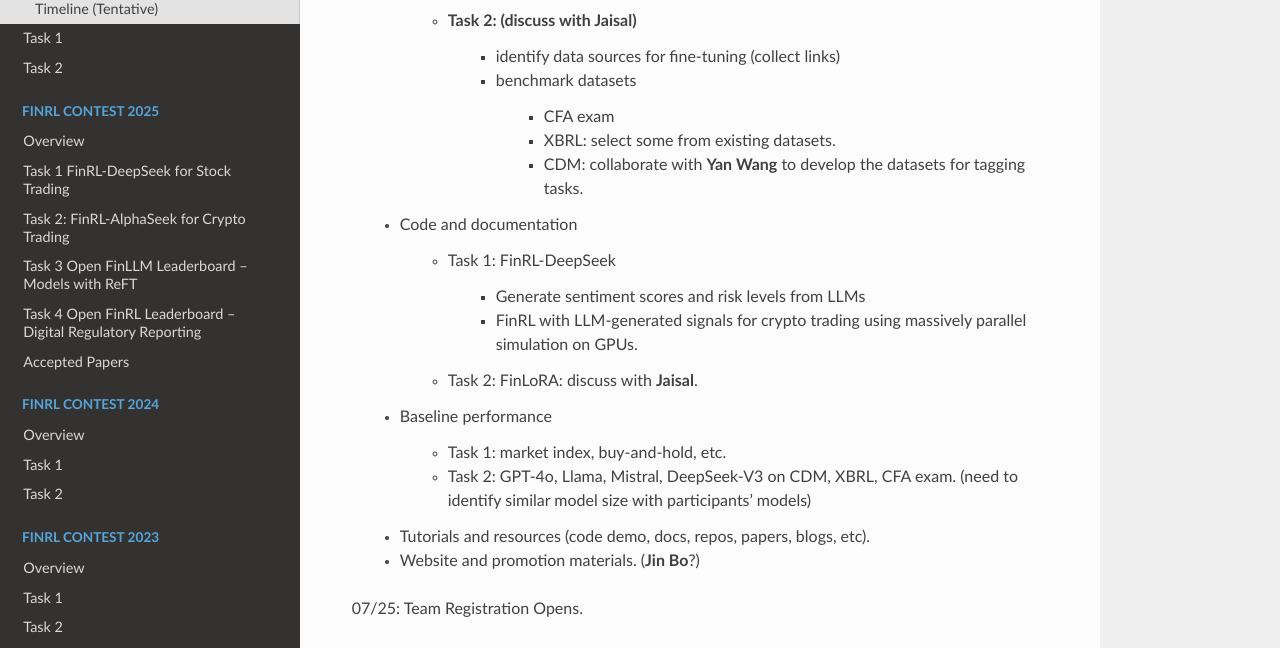
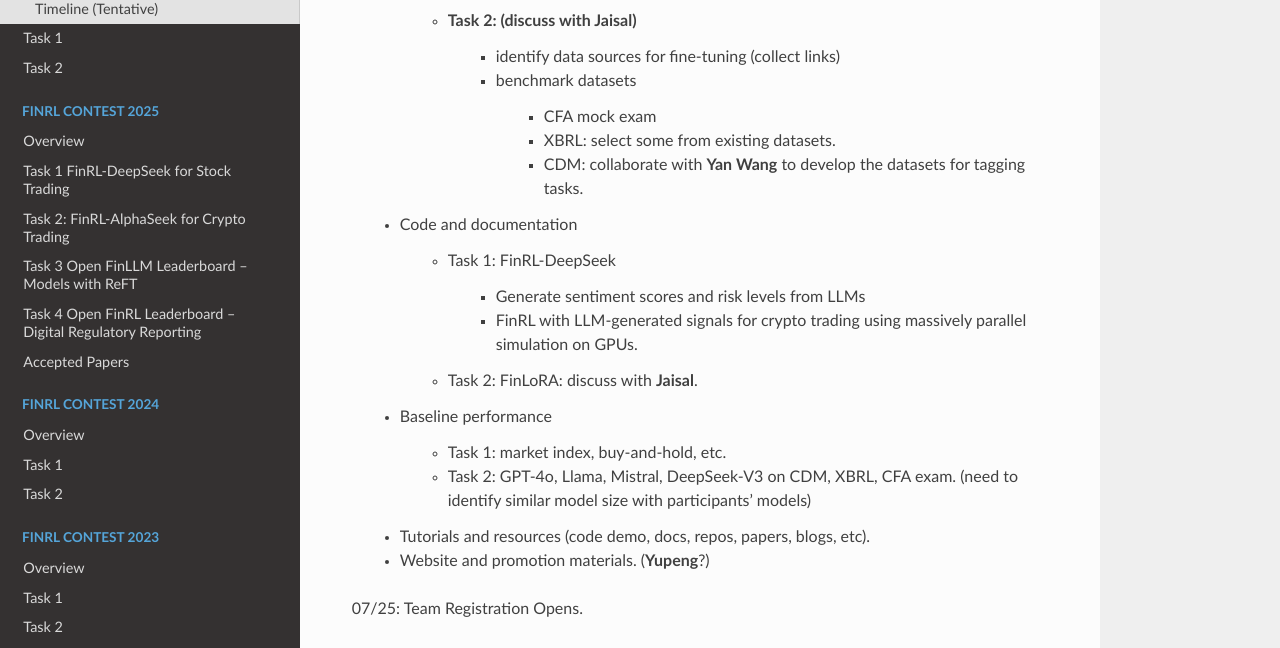
Before and after one commit to Xingyu025/FinAI-Contest, a Sphinx documentation site: the page built from docs/source/finai2025/overview.rst, in a window 1280 px wide and 900 px high, scrolled down 1312 px. Shown: the part 151-799 px from the top of the window. Built offline with Sphinx 7.4.7 and the Read the Docs theme 3.1.0, drawn with Linux system fonts in a browser that asks for light colours.

Commit message:
Update overview.rst

```diff
--- a/docs/source/finai2025/overview.rst
+++ b/docs/source/finai2025/overview.rst
@@ -38,7 +38,7 @@
             - identify data sources for fine-tuning (collect links)
             - benchmark datasets
 
-                - CFA exam
+                - CFA mock exam
                 - XBRL: select some from existing datasets.
                 - CDM: collaborate with **Yan Wang** to develop the datasets for tagging tasks.
 
@@ -57,7 +57,7 @@
         - Task 2: GPT-4o, Llama, Mistral, DeepSeek-V3 on CDM, XBRL, CFA exam. (need to identify similar model size with participants' models)
 
     - Tutorials and resources (code demo, docs, repos, papers, blogs, etc).
-    - Website and promotion materials. (**Jin Bo**?)
+    - Website and promotion materials. (**Yupeng**?)
 
 07/25: Team Registration Opens.
 
```
